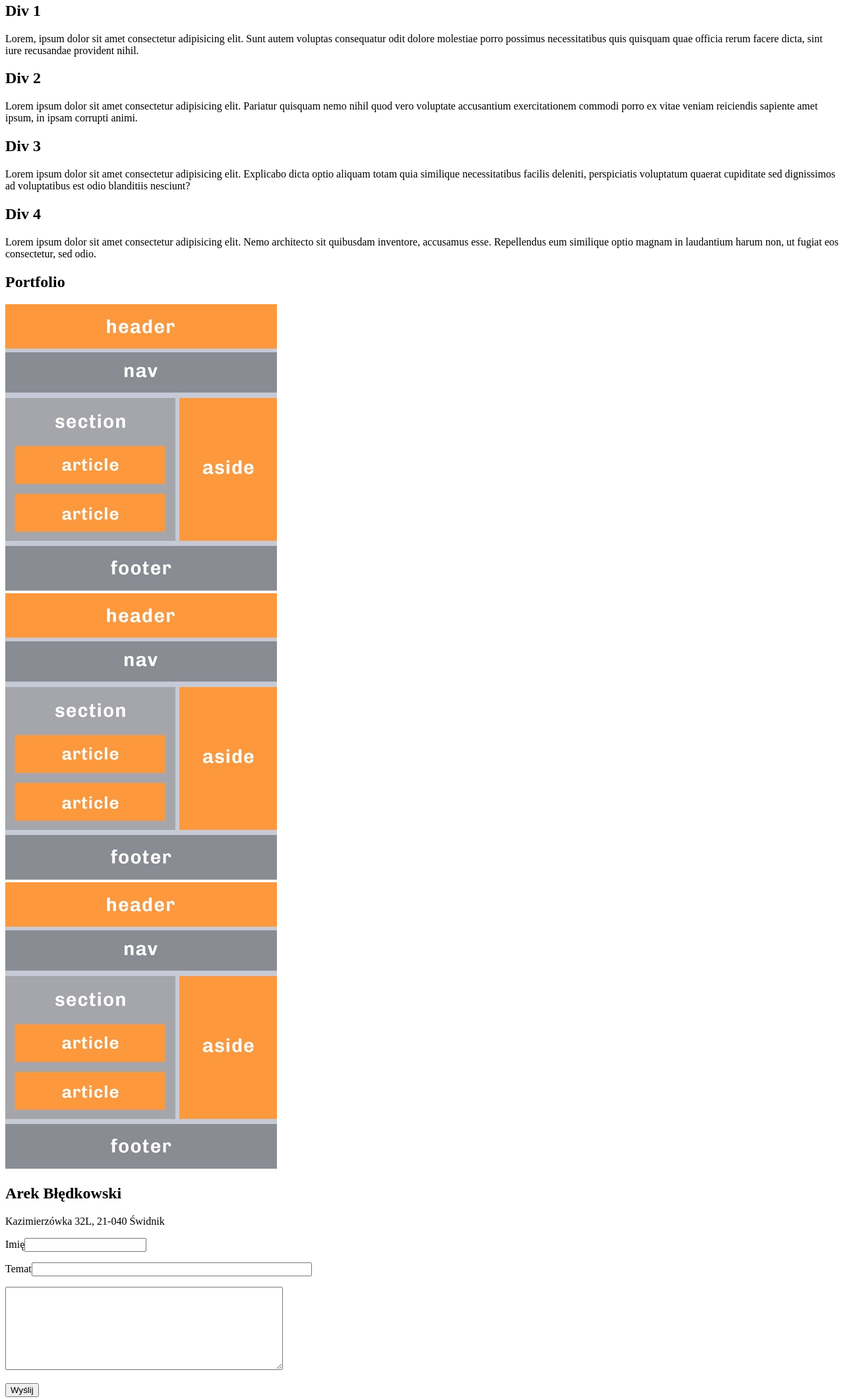
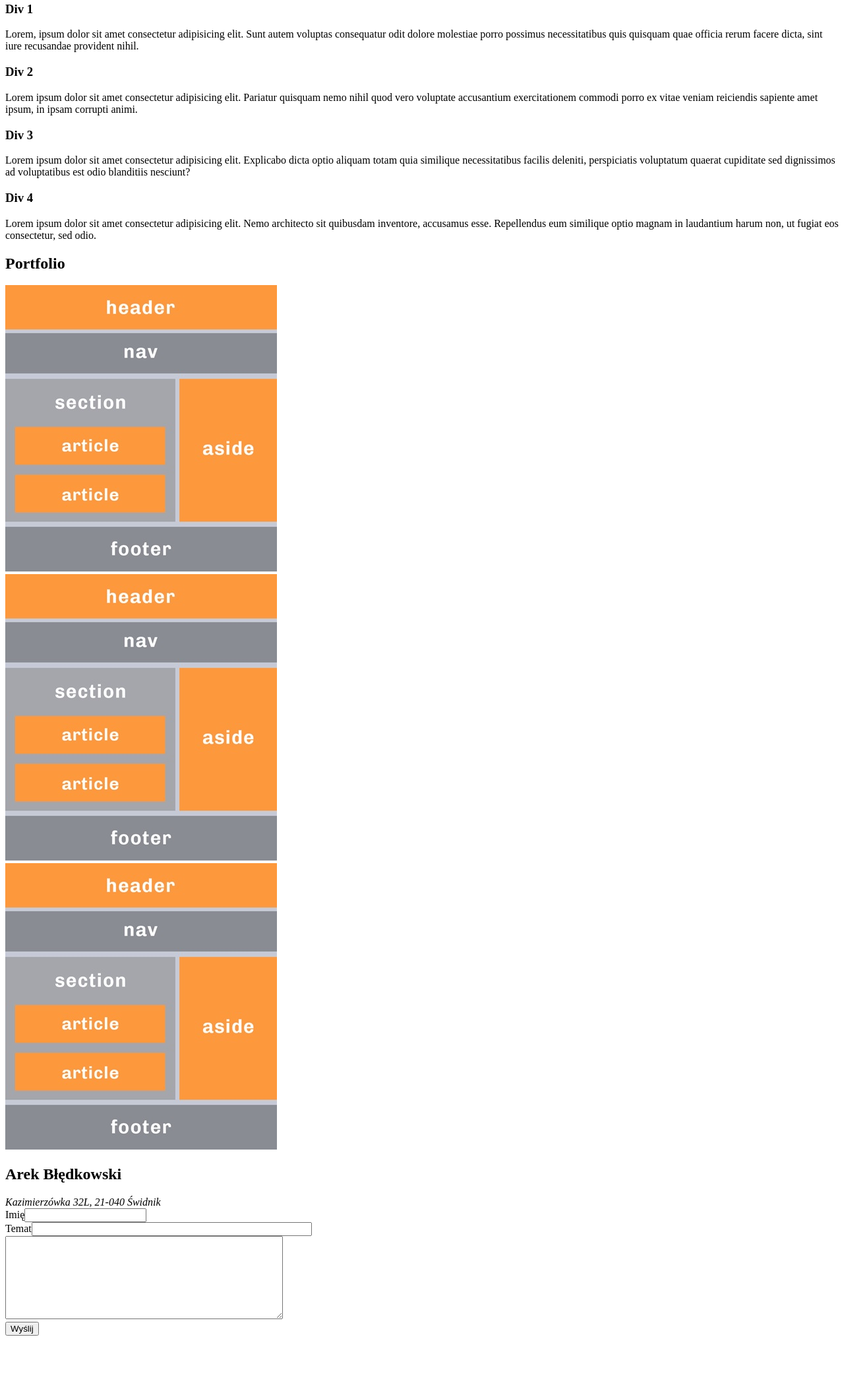
Before and after one commit to arkmag77/15-prosta-strona, a plain HTML site: page index.html in a window 1280 px wide. Shown: the part 193-2313 px from the top of the page at 66% size. After the commit the page ends 2225 px from the top, so only its background shows below. Drawn offline with Linux system fonts and the light colour scheme.

Commit message:
Po zmianie

```diff
--- a/index.html
+++ b/index.html
@@ -13,48 +13,50 @@
        <a href="#skills">Skills</a>
        <a href="#portfolio">Portfolio</a>
        <a href="#contact">Contact</a>
-    </nav>
+   </nav>
     <!-- section#about>h1{Nagłówek sekcji About us}+p>Lorem -->
     <section id="about">
         <h1>About us</h1>
         <p>Lorem ipsum, dolor sit amet consectetur adipisicing elit. Reiciendis expedita quae natus at vero. Ex ullam harum laudantium impedit quasi nam eos earum, nesciunt quas numquam quaerat excepturi debitis praesentium.</p>
     </section>
-    <!-- section#skills>h1{Skills}+(div.skill>h2{Div 1}+p>Lorem)+(div.skill>h2{Div 2}+p>Lorem)+(div.skill>h2{Div 3}+p>Lorem)+(div.skill>h2{Div 4}+p>Lorem) -->
+    <!-- section#skills>h2{Skills}+(div.skill>h3{Div 1}+p>Lorem)+(div.skill>h3{Div 2}+p>Lorem)+(div.skill>h3{Div 3}+p>Lorem)+(div.skill>h3{Div 4}+p>Lorem) -->
     <section id="skills">
-        <h1>Skills</h1>
+        <h2>Skills</h2>
         <div class="skill">
-            <h2>Div 1</h2>
+            <h3>Div 1</h3>
             <p>Lorem, ipsum dolor sit amet consectetur adipisicing elit. Sunt autem voluptas consequatur odit dolore molestiae porro possimus necessitatibus quis quisquam quae officia rerum facere dicta, sint iure recusandae provident nihil.</p>
         </div>
         <div class="skill">
-            <h2>Div 2</h2>
+            <h3>Div 2</h3>
             <p>Lorem ipsum dolor sit amet consectetur adipisicing elit. Pariatur quisquam nemo nihil quod vero voluptate accusantium exercitationem commodi porro ex vitae veniam reiciendis sapiente amet ipsum, in ipsam corrupti animi.</p>
         </div>
         <div class="skill">
-            <h2>Div 3</h2>
+            <h3>Div 3</h3>
             <p>Lorem ipsum dolor sit amet consectetur adipisicing elit. Explicabo dicta optio aliquam totam quia similique necessitatibus facilis deleniti, perspiciatis voluptatum quaerat cupiditate sed dignissimos ad voluptatibus est odio blanditiis nesciunt?</p>
         </div>
         <div class="skill">
-            <h2>Div 4</h2>
+            <h3>Div 4</h3>
             <p>Lorem ipsum dolor sit amet consectetur adipisicing elit. Nemo architecto sit quibusdam inventore, accusamus esse. Repellendus eum similique optio magnam in laudantium harum non, ut fugiat eos consectetur, sed odio.</p>
         </div>
     </section>
-    <!-- section#portfolio>h1{Portfolio}+(div.portfolio-item>img)+(div.portfolio-item>img)+(div.portfolio-item>img) -->
+    <!-- section#portfolio>h2{Portfolio}+(div.portfolio-item>img)+(div.portfolio-item>img)+(div.portfolio-item>img) -->
     <section id="portfolio">
-        <h1>Portfolio</h1>
+        <h2>Portfolio</h2>
         <div class="portfolio-item"><img src="html5-struktura.jpg" alt="html5-struktura"></div>
+
         <div class="portfolio-item"><img src="html5-struktura.jpg" alt="html5-struktura"></div>
+
         <div class="portfolio-item"><img src="html5-struktura.jpg" alt="html5-struktura"></div>
     </section>
-    <!-- section#contact>h1{Arek Błędkowski}+adress{Kazimierzówka 32L, 21-040 Świdnik}+form>(p>Label{Imię}+Input)+(p>Label{Temat}+Input)+(p>textarea)+(p>input) -->
+    <!-- section#contact>h2{Arek Błędkowski}+adress{Kazimierzówka 32L, 21-040 Świdnik}+form>(p>Label{Imię}+Input)+(p>Label{Temat}+Input)+(p>textarea)+(p>input) -->
     <section id="contact">
-        <h1>Arek Błędkowski</h1>
-        <adress>Kazimierzówka 32L, 21-040 Świdnik</adress>
+        <h2>Arek Błędkowski</h2>
+        <address>Kazimierzówka 32L, 21-040 Świdnik</address>
         <form action="">
-            <p><label for="imię">Imię</label><input type="text" name="imię" required /></p>
-            <p><label for="temat">Temat</label><input type="text" name="temat"  size=50 required /></p>
-            <p><textarea name="wiadomość" rows="8" cols="50" required></textarea></p>
-            <p><input type="submit" value="Wyślij"/></p>
+            <div><label for="imie">Imię</label><input type="text" id="imie" required /></div>
+            <div><label for="temat">Temat</label><input type="text" id="temat"  size=50 required /></div>
+            <div><textarea name="wiadomość" rows="8" cols="50" required></textarea></div>
+            <div><input type="submit" value="Wyślij"/></div>
         </form>
     </section>
 </body>
```
